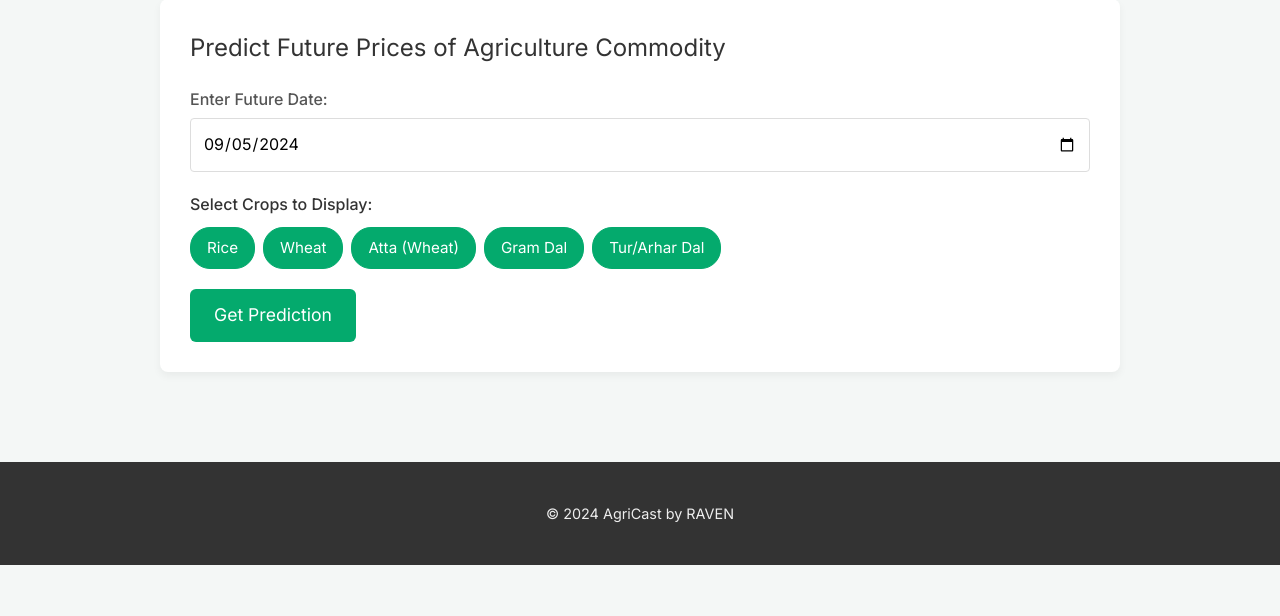
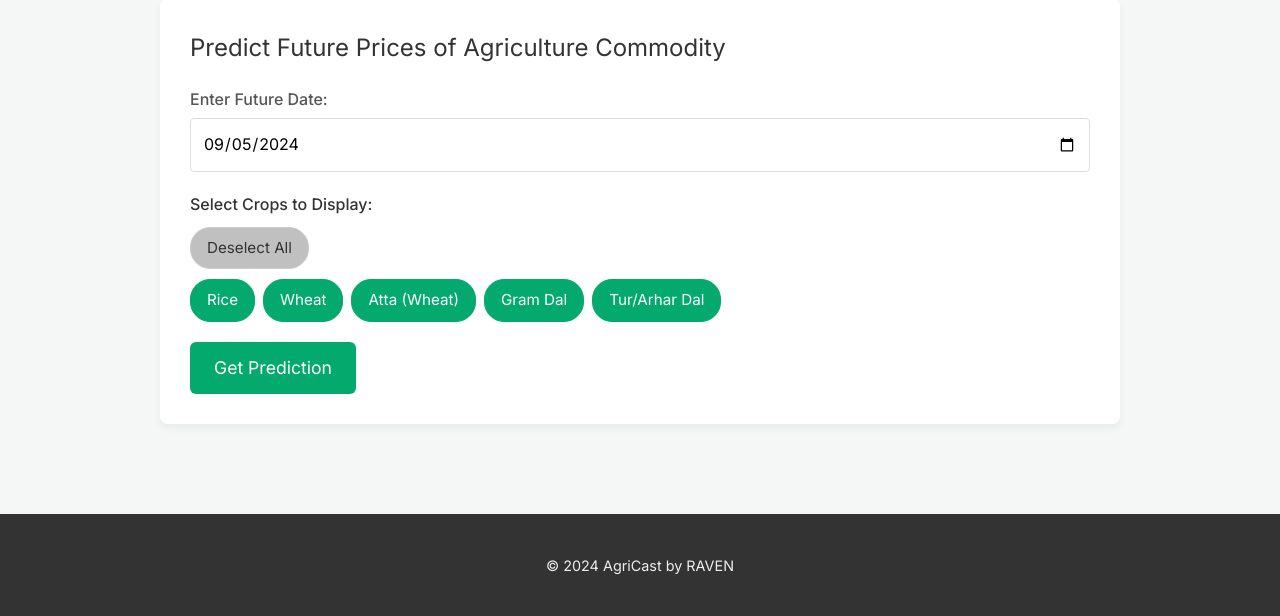
Before and after one commit to gkrishna247/AgriCast, a Flask app: page / in a window 1280 px wide. Shown: the part 156-772 px from the top of the page. Run offline with Flask 3, Linux system fonts and the light colour scheme.

Commit message:
add crop selection controls and update select all functionality in UI

```diff
--- a/app.py
+++ b/app.py
@@ -1,3 +1,4 @@
+# app.py
 from flask import Flask, render_template, request
 import joblib
 from keras.models import load_model
--- a/static/style.css
+++ b/static/style.css
@@ -127,13 +127,20 @@ main {
     font-weight: 500;
 }
 
+.crop-selection-controls {
+    display: flex;
+    justify-content: space-between;
+    align-items: center;
+    margin-bottom: 10px;
+}
+
 .crop-buttons {
     display: flex;
     flex-wrap: wrap; /* Allows buttons to wrap to the next line on smaller screens */
     gap: 8px; /* Spacing between buttons */
 }
 
-.crop-button {
+.crop-button, .select-all-button {
     padding: 8px 16px;
     border: 1px solid #ccc;
     border-radius: 20px; /* Pill-shaped buttons */
@@ -145,7 +152,9 @@ main {
 }
 
 .crop-button:hover,
-.crop-button:focus {
+.crop-button:focus,
+.select-all-button:hover,
+.select-all-button:focus {
     background-color: #eee;
     outline: none;
 }
@@ -154,6 +163,14 @@ main {
     background-color: #04aa6d;
     color: #fff;
     border-color: #04aa6d;
+}
+
+.select-all-button {
+    background-color: #e0e0e0;
+}
+
+.select-all-button.selected {
+    background-color: #c0c0c0;
 }
 
 /* Prediction Result */
--- a/templates/index.html
+++ b/templates/index.html
@@ -26,9 +26,12 @@
                     </div>
                     <div class="input-group crop-selection">
                         <p>Select Crops to Display:</p>
+                        <div class="crop-selection-controls">
+                            <button type="button" class="select-all-button selected">Deselect All</button>
+                        </div>
                         <div class="crop-buttons">
                             {% for crop in available_crops %}
-                            <button type="button" class="crop-button" data-crop="{{ crop }}">
+                            <button type="button" class="crop-button selected" data-crop="{{ crop }}">
                                 {{ crop }}
                             </button>
                             {% endfor %}
@@ -75,27 +78,44 @@
     </footer>
     <script>
         const cropButtons = document.querySelectorAll('.crop-button');
+        const selectAllButton = document.querySelector('.select-all-button');
         const selectedCropsInput = document.getElementById('selected_crops');
-
-        cropButtons.forEach(button => {
-            button.addEventListener('click', function() {
-                this.classList.toggle('selected');
-                updateSelectedCropsInput();
-            });
-        });
 
         function updateSelectedCropsInput() {
             const selectedCrops = Array.from(document.querySelectorAll('.crop-button.selected')).map(button => button.dataset.crop);
             selectedCropsInput.value = JSON.stringify(selectedCrops);
         }
 
-        // Select all crops by default
+        cropButtons.forEach(button => {
+            button.addEventListener('click', function() {
+                this.classList.toggle('selected');
+                updateSelectAllButtonState();
+                updateSelectedCropsInput();
+            });
+        });
+
+        selectAllButton.addEventListener('click', function() {
+            const allSelected = Array.from(cropButtons).every(button => button.classList.contains('selected'));
+            cropButtons.forEach(button => {
+                button.classList.toggle('selected', !allSelected);
+            });
+            updateSelectAllButtonState();
+            updateSelectedCropsInput();
+        });
+
+        function updateSelectAllButtonState() {
+            const allSelected = Array.from(cropButtons).every(button => button.classList.contains('selected'));
+            selectAllButton.classList.toggle('selected', allSelected);
+            selectAllButton.textContent = allSelected ? 'Deselect All' : 'Select All';
+        }
+
+        // Initialize: Select all crops by default
         cropButtons.forEach(button => {
             button.classList.add('selected');
         });
 
-        // Initialize selected crops on page load (optional)
         updateSelectedCropsInput();
+        updateSelectAllButtonState();
     </script>
 </body>
 </html>
```
